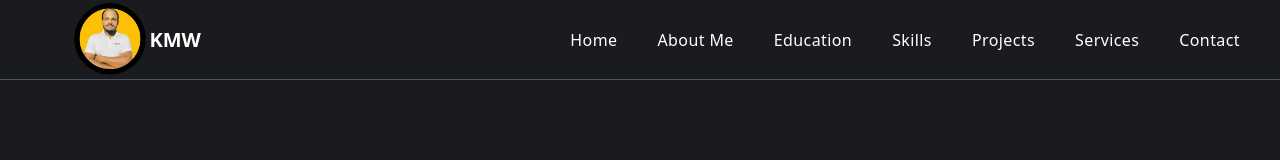
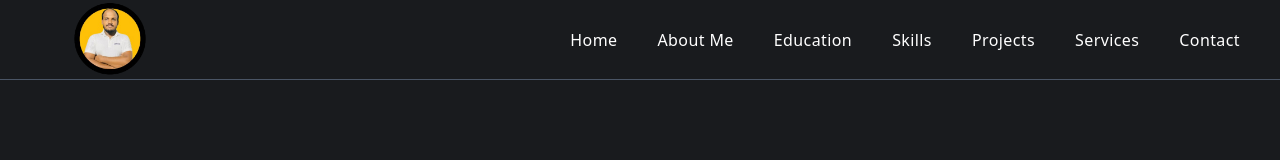
Before and after one commit to kavindu0818/My-Portfoliyo, a React (Vite) app: page / in a window 1280 px wide. Shown: the top 160 px of the page. Built offline with nearby package versions, Linux system fonts and the light colour scheme.

Commit message:
NavBar update

```diff
--- a/src/components/navbar/Navbar.tsx
+++ b/src/components/navbar/Navbar.tsx
@@ -18,7 +18,7 @@ const Navbar = () => {
             </div>
 
             {/* Center Section: KMW Text */}
-            <h1 className="text-white text-xl relative -left-50 font-bold">KMW</h1>
+            <h1 className="text-white text-xl relative -left-50 font-bold"></h1>
 
             {/* Right Section: Desktop Menu & Mobile Toggle */}
             <div className="flex items-center gap-6">
--- a/src/skills/Skills.tsx
+++ b/src/skills/Skills.tsx
@@ -32,7 +32,7 @@ const Skills = () => {
             className="w-full h-full flex flex-col items-center justify-center px-5 md:px-10 border-b border-white font-titleFont bg-[#191b1e] pb-15"
         >
             <div className="flex justify-center items-center text-center mb-8">
-                <Title title="7+ YEARS OF EXPERIENCE" des="Skills" />
+                <Title title="" des="Skills" />
             </div>
 
             {/* Using CSS Grid to organize sections into columns */}
```
